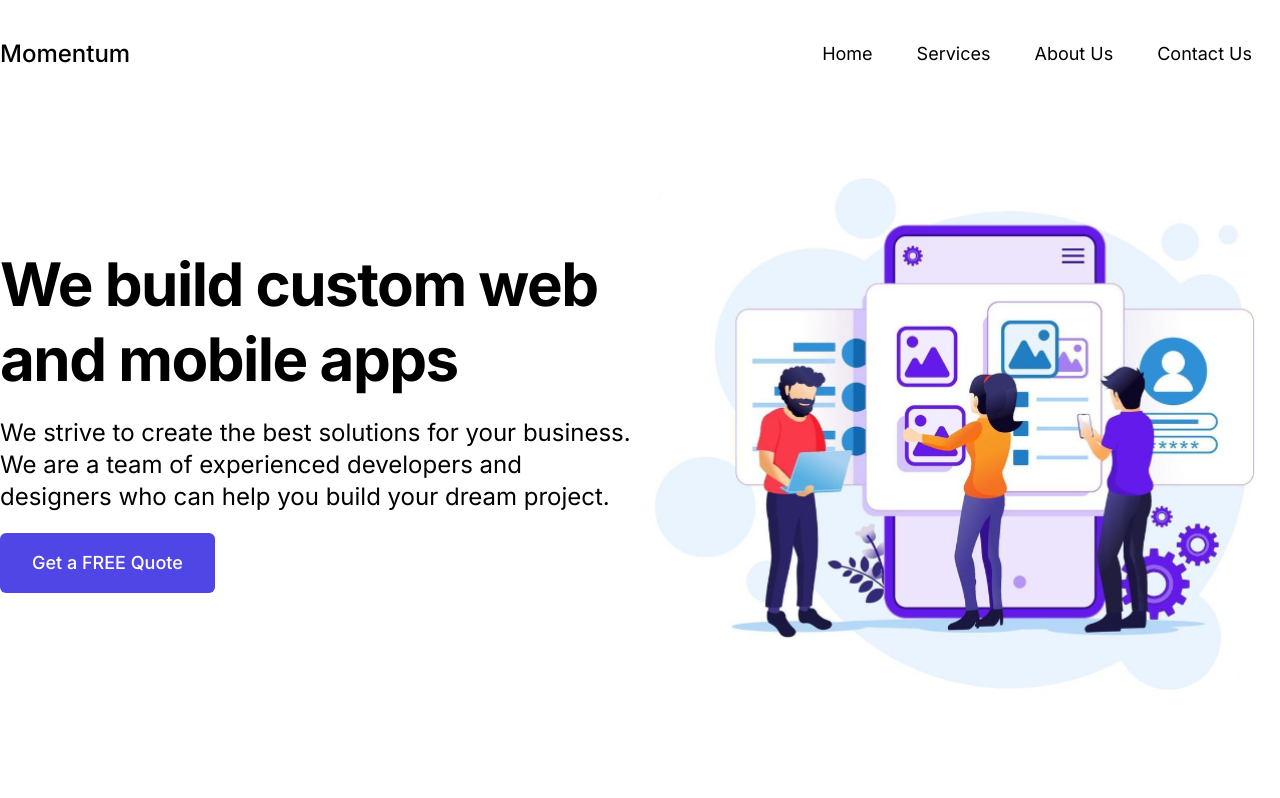
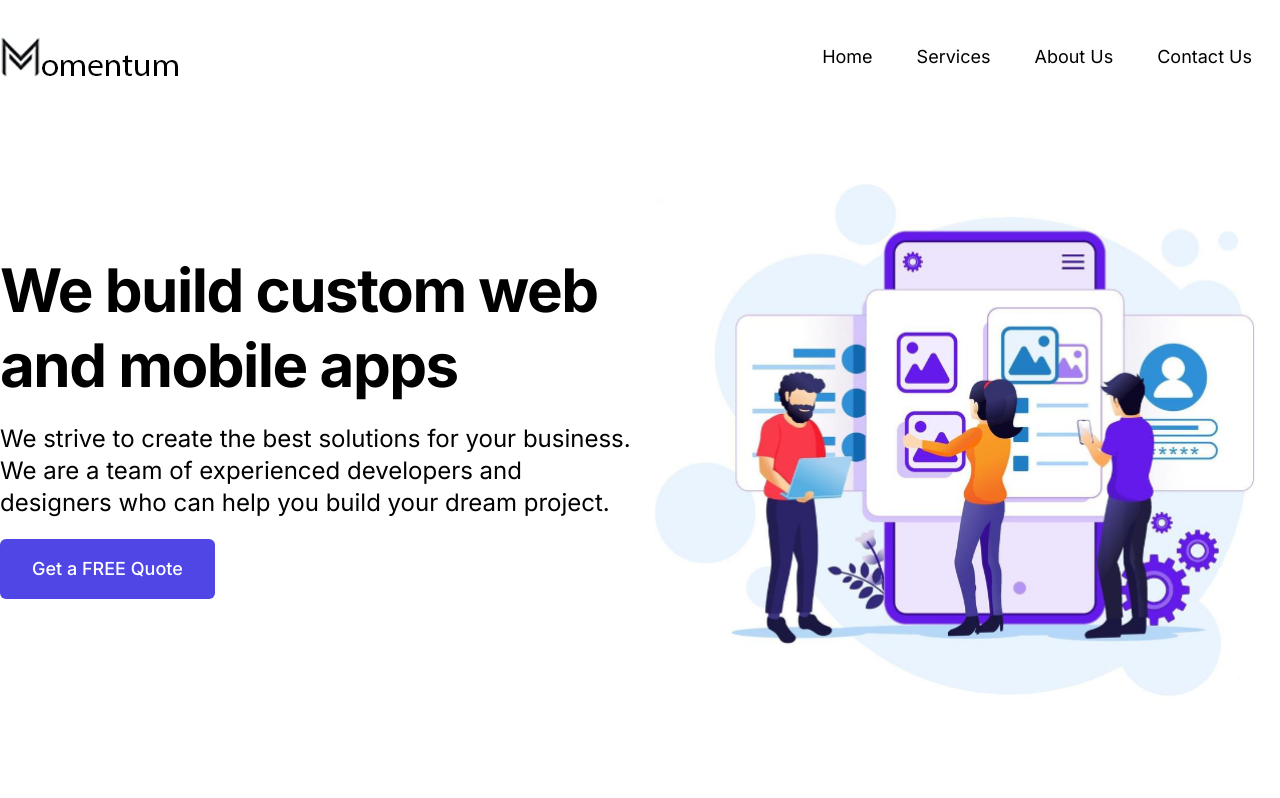
Before and after one commit to appjitsu/momentum-web, a Next.js app: page / in a window 1280 px wide. Shown: the top 798 px of the page. Built offline with nearby package versions, Linux system fonts and the light colour scheme.

Commit message:
updated logo

```diff
--- a/components/Navbar.tsx
+++ b/components/Navbar.tsx
@@ -24,8 +24,13 @@ export const Navbar = () => {
                         <>
                             <div className="flex flex-wrap items-center justify-between w-full lg:w-auto">
                                 <Link href="/">
-                                    <span className="flex items-center space-x-2 text-2xl font-medium">
-                                        <span>Momentum</span>
+                                    <span className="flex items-baseline text-2xl font-medium">
+                                        <Image
+                                            src="/img/momentum_logo.png"
+                                            alt="Momentum"
+                                            width={200}
+                                            height={40}
+                                        />
                                     </span>
                                 </Link>
 
```
Also changed, not shown: public/img/momentum_logo.png (added).
